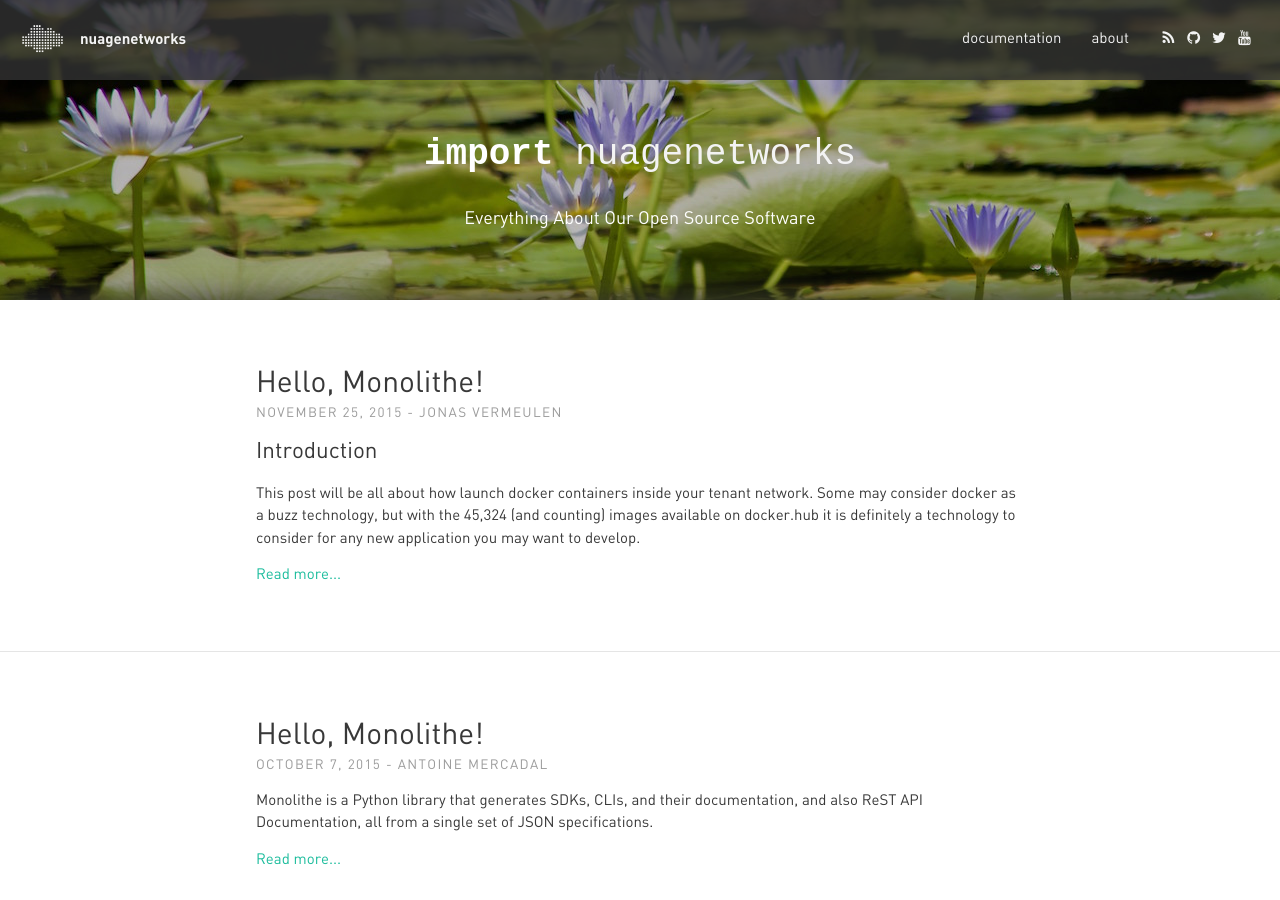
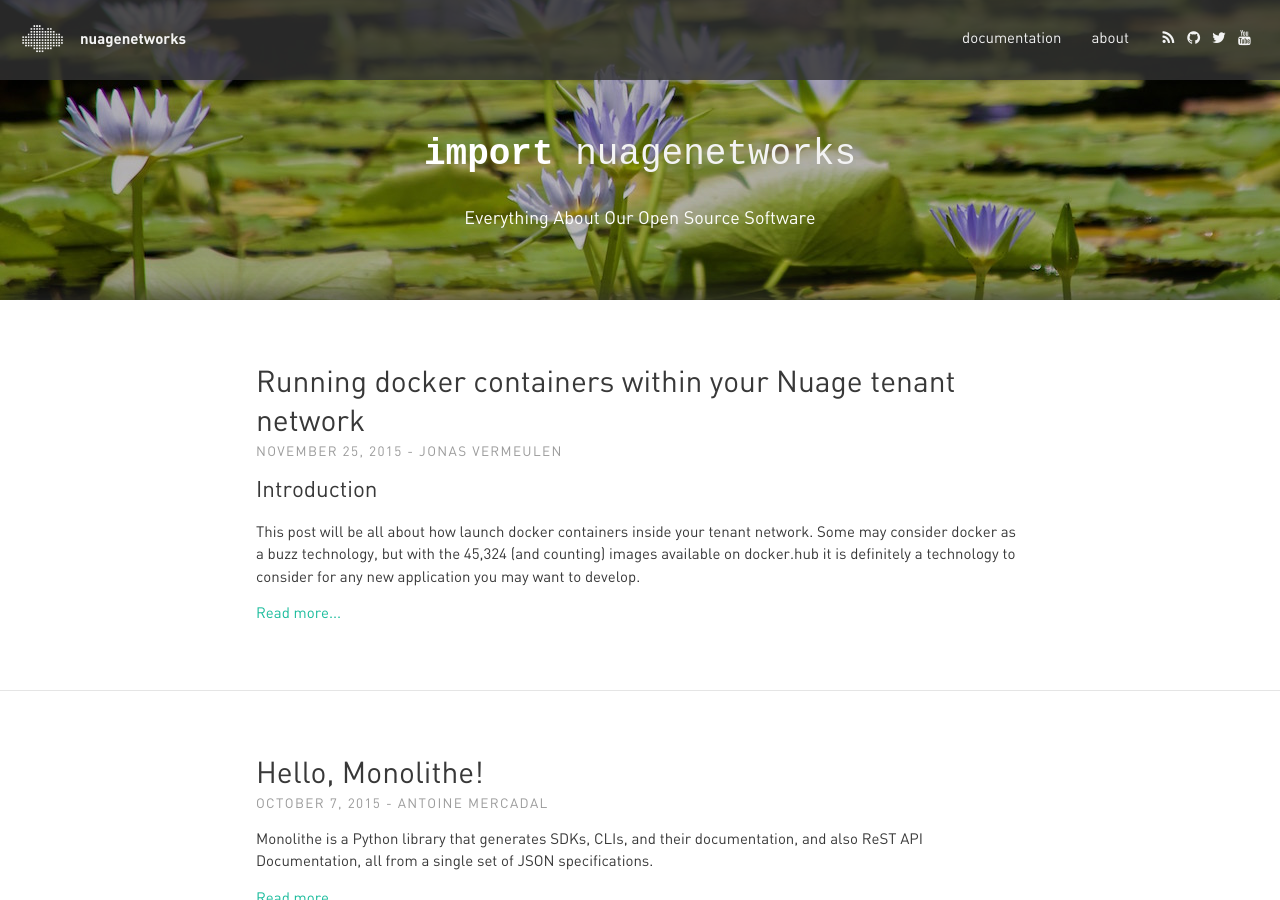
Before and after one commit to nuagenetworks/nuagenetworks.github.io, a Jekyll site: the page built from index.html, in a window 1280 px wide and 900 px high. Built offline with Jekyll 4.4.1, drawn with Linux system fonts in a browser that asks for light colours; nearby versions of some CDN libraries; some web fonts are replaced; the list of posts is cut into pages by our own code.

Commit message:
Updated syntax/layout of the docker post

````diff
--- a/_posts/2015-11-25-Docker.md
+++ b/_posts/2015-11-25-Docker.md
@@ -1,6 +1,6 @@
 ---
 layout: post
-title: Hello, Monolithe!
+title: Running docker containers within your Nuage tenant network
 author: Jonas Vermeulen
 callout_image: posts/header-monolithe.jpg
 ---
@@ -9,21 +9,21 @@
 This post will be all about how launch docker containers inside your tenant network. Some may consider docker as a buzz technology, but with the 45,324 (and counting) images available on docker.hub it is definitely a technology to consider for any new application you may want to develop.
 
 In a regular docker deployment a service can be exposed by mapping a external port of the host to an internal port of the docker container. A few things come to mind with this:
-<ul>
-<li>How to administer all these ports when running a lot of those containers / services ?
-<li>How to separate docker containers from different tenants or projects on a single host from a networking perspective ?
-<li>How to connect docker services to a particular tenant in a multi-tenant cloud environment ?
-</ul>
+* How to administer all these ports when running a lot of those containers / services ?
+* How to separate docker containers from different tenants or projects on a single host from a networking perspective ?
+* How to connect docker services to a particular tenant in a multi-tenant cloud environment ?
+
 
 ## Nuage Networks Solution
-Nuage Networks actually provides an easy way to overcome these points. From an architectural point of view it will attach every container namespace to a tenant network. The tenant network itself is a virtualized network programmed by the Nuage VSD/VSC on the VRS (alubr0 bridge) installed on every docker host. Similar to policies programmed for virtual machines, similar policies can now be programmed for docker containers, specifying IP addressing, firewall rules, rate limiters, etc etc.
+Nuage Networks actually provides an easy way to overcome these points. From an architectural point of view it will attach every container namespace to a tenant network. The tenant network itself is a virtualized network programmed by the Nuage VSD/VSC on the VRS (`alubr0` bridge) installed on every docker host. Similar to policies programmed for virtual machines, similar policies can now be programmed for docker containers, specifying IP addressing, firewall rules, rate limiters, etc etc.
 
 If traffic has to leave the host, it will similarly send out the VXLAN packet to the destiniation VTEP.
 
 The following diagram shows this:
+
 <figure><center><img width"40%" src="{{site_url}}/img/posts/nuage-docker-pic1.png" alt="Docker Host - Linux Networking Diagram"></center></figure>
 
-The attachment of a container into the `alubr0` bridge is also similar to virtual machine attachments: a monitoring service listens to the vm/docker creation events and intercepts those. The service will read out  the environment variables from the docker image or from the command line to query the correct policy from the VSC/VSD (this is known as bottom-up activation and available since R1 in Nuage). Based on these parameters the VRS will download the relevant network policy from the VSC/VSD and create the necessary interfaces on alubr0.
+The attachment of a container into the `alubr0` bridge is also similar to virtual machine attachments: a monitoring service listens to the vm/docker creation events and intercepts those. The service will read out  the environment variables from the docker image or from the command line to query the correct policy from the VSC/VSD (this is known as bottom-up activation and available since R1 in Nuage). Based on these parameters the VRS will download the relevant network policy from the VSC/VSD and create the necessary interfaces on `alubr0`.
 
 <figure><center><img width"30%" src="{{site_url}}/img/posts/nuage-docker-pic2.png" alt="Monitoring scripts on VRS"></center></figure>
 
@@ -34,30 +34,33 @@
 Let’s look now at the different packages to install and steps to take to verify this.
 It assumes you have a working Centos 7 running, with the nuage-openvswitch package installed and connected to the VSC.
 
-1) First install the necessary packages to convert the server into a docker host and to install the docker monitor:
+1. First install the necessary packages to convert the server into a docker host and to install the docker monitor:
+```
      [root@dockerhost ~]# pip install docker-py
      [root@dockerhost ~]# yum install nuage-docker-monitor
      [root@dockerhost ~]# sed -i "s/^PLATFORM=.*/PLATFORM=\"lxc,kvm\"/"  /etc/default/openvswitch
      [root@dockerhost ~]# systemctl restart openvswitch
      [root@dockerhost ~]# systemctl start docker
      [root@dockerhost ~]# systemctl start nuage-docker-monitor
+```
 
-
-2) Run a docker container
+2. Run a docker container
+```
      [root@dockerhost ~]# docker run -d --net=none  -e "NUAGE-DOMAIN=App1" -e "NUAGE-ZONE=DockerZone" -e "NUAGE-NETWORK=PrivateSubnet" -e "NUAGE-USER=user" -e "NUAGE-ENTERPRISE=DCEnterprise" training/webapp python app.py
      [root@dockerhost ~]# docker ps
      CONTAINER ID        IMAGE                    COMMAND             CREATED             STATUS              PORTS                     NAMES
      1de973e730db        training/webapp:latest   "python app.py"     About an hour ago   Up About an hour                              adoring_babbage
-
+```
 As explained in the top section, we have to pass the Nuage variables that indicate the domain/zone/subnet information where to link the container into. This can also be described in  the Dockerfile of the image or passed as a file. The important conclusion is that it can be described by any higher-level orchestration or automation engine.
 We also have to disable the native docker networking function.
 
-3) And time to verify connectivity !
+3. And time to verify connectivity !
 In VSD we can see that the docker got an IP address assigned, and got mapped into a zone of a domain with some VMs launched through OpenStack.
 
 <figure><center><img width"80%" src="{{site_url}}/img/posts/nuage-docker-pic3.png" alt="VSD Mapping"></center></figure>
 
 On the docker host I can see the container got an IP address assigned and can ping the default gateway or other VMs
+```
      [root@dockerhost ~]# docker exec 1de973e730db ip a
      1: lo: <LOOPBACK,UP,LOWER_UP> mtu 65536 qdisc noqueue state UNKNOWN group default
          link/loopback 00:00:00:00:00:00 brd 00:00:00:00:00:00
@@ -79,8 +82,9 @@
      PING 10.34.49.2 (10.34.49.2) 56(84) bytes of data.
      64 bytes from 10.34.49.2: icmp_seq=1 ttl=62 time=44.4 ms
      64 bytes from 10.34.49.2: icmp_seq=2 ttl=62 time=2.39 ms
-
+```
 And on the other OpenStack  VM I can just verify that my docker service is accessible
+```
      [root@localhost ~]# ip a
      1: lo: <LOOPBACK,UP,LOWER_UP> mtu 65536 qdisc noqueue state UNKNOWN
          link/loopback 00:00:00:00:00:00 brd 00:00:00:00:00:00
@@ -96,7 +100,7 @@
             valid_lft forever preferred_lft forever
      [root@localhost ~]# wget –qO- 10.85.85.204:5000
      Hello world![root@localhost ~]#
-
+```
 
 So by going through a few simple steps, I realized
 1. I wouldn’t have to administer port mappings for my docker services
````
